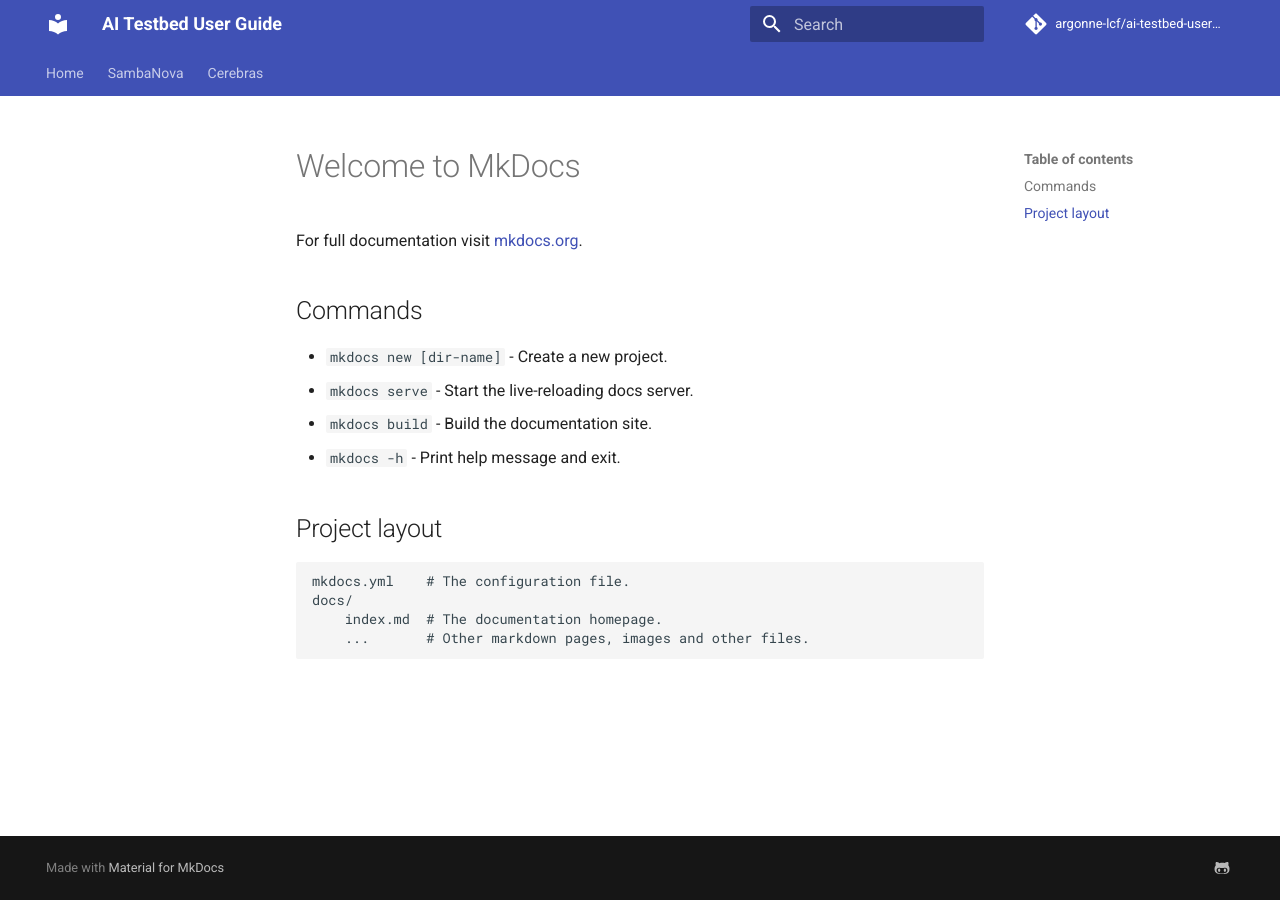
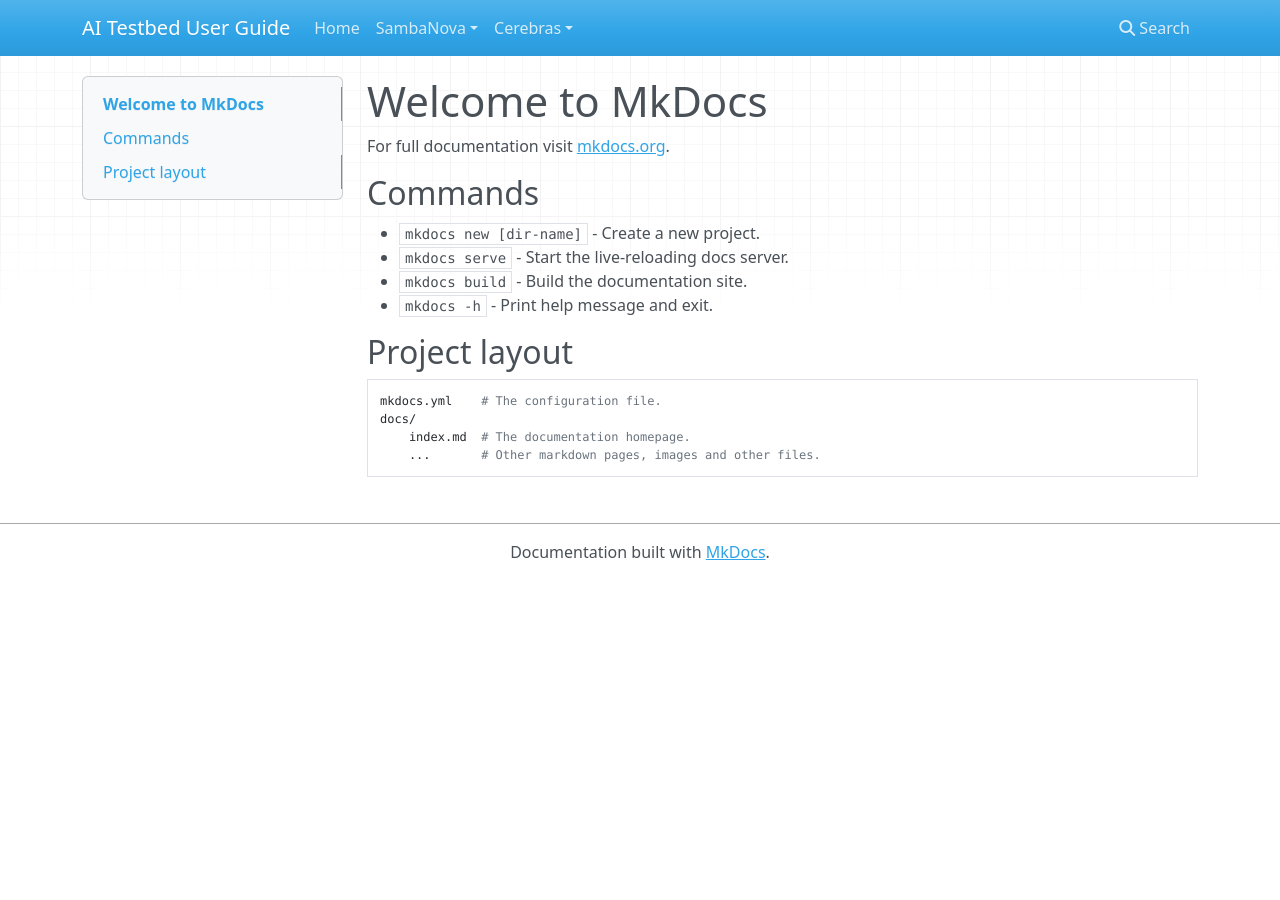
Before and after one commit to argonne-lcf/ai-testbed-userdocs, an MkDocs documentation site: the page built from docs/index.md, in a window 1280 px wide. Built offline with MkDocs 1.6.1, drawn with Linux system fonts in a browser that asks for light colours; nearby versions of some CDN libraries; comment, search, counter and statistics services are not loaded.

Commit message:
Update mkdocs.yml

```diff
--- a/mkdocs.yml
+++ b/mkdocs.yml
@@ -27,46 +27,3 @@ nav:
     - Tunneling and forwarding ports: cerebras/Tunneling-and-forwarding-ports.md
     - System and Storage Policies: cerebras/System-and-Storage-Policies.md
     - Miscellaneous: cerebras/Miscellaneous.md
-
-theme:
-  name: 'material'
-  language: 'en'
-  palette:
-    primary: 'indigo'
-    accent: 'amber'
-    scheme: 'preference'
-  features:
-    - tabs
-    - instant
-  #logo: 'images/Argonne_wireframe_white_transparent.png'
-  #favicon: 'images/alcf_favicon.ico'
-
-markdown_extensions:
-  - admonition
-  - codehilite
-  - pymdownx.superfences
-  - tables
-  - attr_list
-  - md_in_html
-  - pymdownx.critic
-  - pymdownx.caret
-  - pymdownx.keys
-  - pymdownx.mark
-  - pymdownx.tilde
-  - pymdownx.inlinehilite
-  - pymdownx.snippets
-  - pymdownx.superfences
-  - def_list
-  - pymdownx.tasklist:
-      custom_checkbox: true
-
-repo_name: 'argonne-lcf/ai-testbed-userdocs'
-repo_url: 'https://github.com/argonne-lcf/ai-testbed-userdocs'
-
-extra:
-  social:
-    - icon: 'fontawesome/brands/github-alt'
-      link: 'https://github.com/argonne-lcf/ai-testbed-userdocs'
-
-plugins:
-  - search
```
